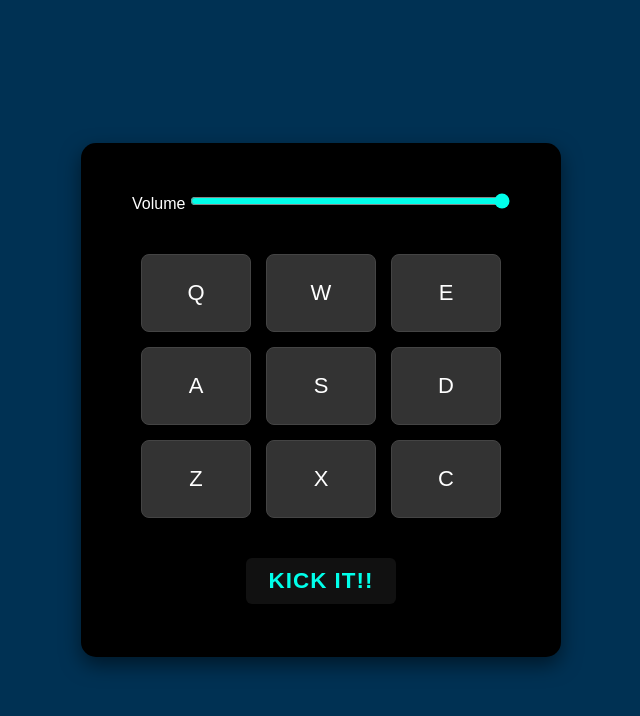
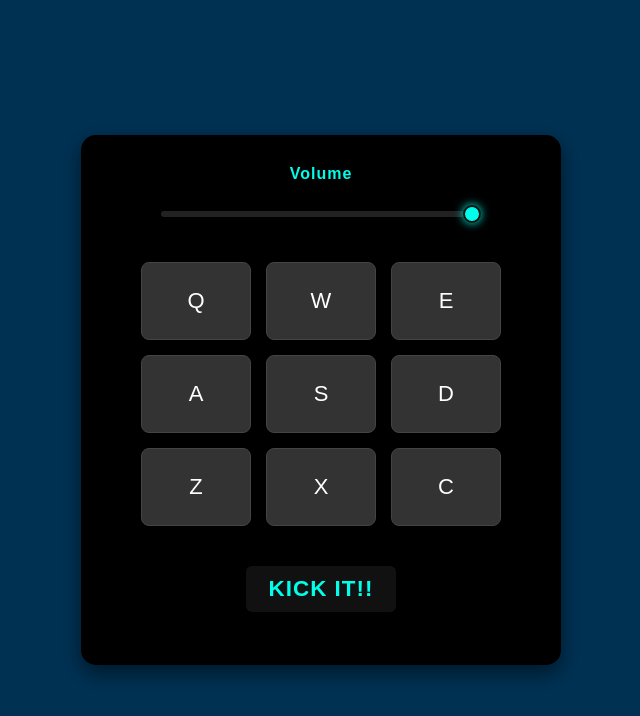
Before and after one commit to IdreesAlii/Drum, a plain HTML site: page index.html in a window 1280 px wide. Shown: the whole page, without its empty margins (319-959 px from the left). Drawn offline with Linux system fonts and the light colour scheme.

Commit message:
UI changes

```diff
--- a/index.html
+++ b/index.html
@@ -8,8 +8,11 @@
 </head>
 <body>
   <div id="drum-machine">
-    <label type="volume">Volume</label>
-    <input type="range" id="volume" min="0" max="1"  step="0.1" value="1"/>
+    <div id="controls">
+  <label for="volume">Volume</label>
+  <input type="range" id="volume" min="0" max="1" step="0.1" value="1"/>
+    </div>
+
     <div id="pad-bank">
       <div class="drum-pad" id="Heater-1">Q
         <audio class="clip" id="Q" src="https://cdn.freecodecamp.org/curriculum/drum/Heater-1.mp3"></audio>
--- a/styles.css
+++ b/styles.css
@@ -7,6 +7,65 @@ body {
    align-items: center;
    height: 100vh;
    margin: 0;
+}
+/* Volume control group */
+#controls {
+   display: flex;
+   flex-direction: column;
+   align-items: center;
+   margin-bottom: 25px;
+}
+
+#controls label {
+   font-size: 1em;
+   margin-bottom: 8px;
+   color: #00ffea;
+   font-weight: bold;
+   letter-spacing: 1px;
+}
+
+#volume {
+   -webkit-appearance: none;
+   width: 80%;
+   height: 6px;
+   background: #222;
+   border-radius: 5px;
+   outline: none;
+   transition: background 0.3s;
+   cursor: pointer;
+}
+#volume:hover {
+   background: #333;
+}
+
+/* Slider thumb styling */
+#volume::-webkit-slider-thumb {
+   -webkit-appearance: none;
+   appearance: none;
+   width: 18px;
+   height: 18px;
+   border-radius: 50%;
+   background: #00ffea;
+   border: 2px solid #111;
+   box-shadow: 0 0 10px #00ffea;
+   cursor: pointer;
+   transition: transform 0.2s ease;
+}
+#volume::-webkit-slider-thumb:hover {
+   transform: scale(1.2);
+}
+#volume::-moz-range-thumb {
+   width: 18px;
+   height: 18px;
+   border-radius: 50%;
+   background: #00ffea;
+   border: 2px solid #111;
+   box-shadow: 0 0 10px #00ffea;
+   cursor: pointer;
+   transition: transform 0.2s ease;
+}
+#volume::-moz-range-thumb:hover {
+   transform: scale(1.2);
 }
 
 [type="range"] {
```
